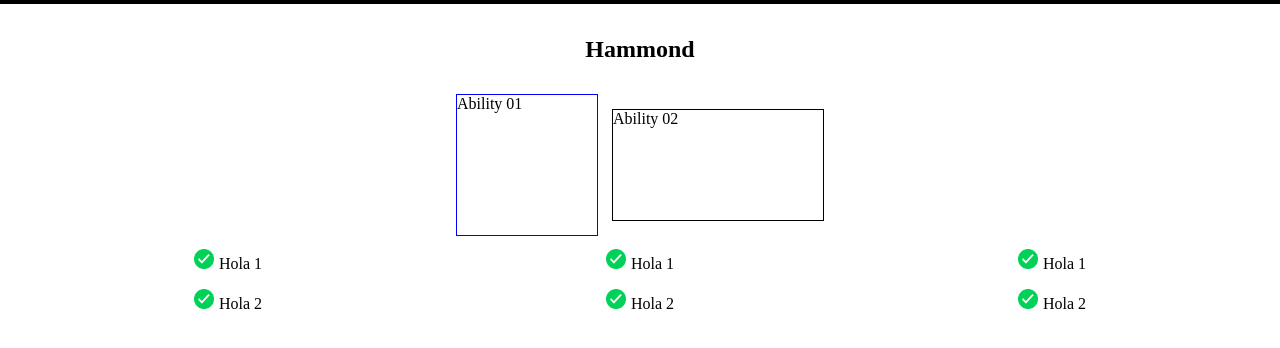
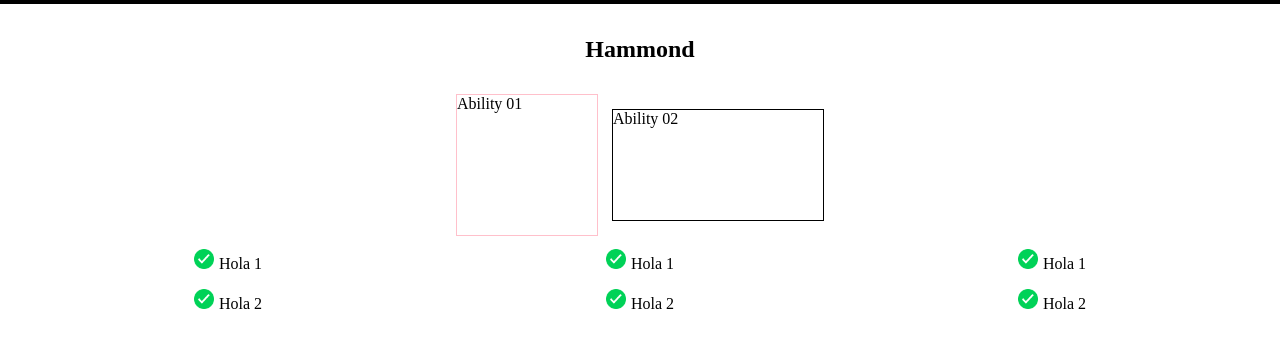
Before and after one commit to JuanYut/Bedu, a plain HTML site: page Ejercicio 01/index.html in a window 1280 px wide. Shown: the part 36-384 px from the top of the page. Drawn offline with Linux system fonts and the light colour scheme.

Commit message:
color rosita

```diff
--- a/Ejercicio 01/styles.css
+++ b/Ejercicio 01/styles.css
@@ -45,7 +45,8 @@
 .section-01 div:nth-child(2) {
   height: 140px;
   width: 140px;
-  border: 1px solid blue;
+  /* border: 1px solid blue; */
+  border: 1px solid pink;
   place-self: start;
 }
 
```
